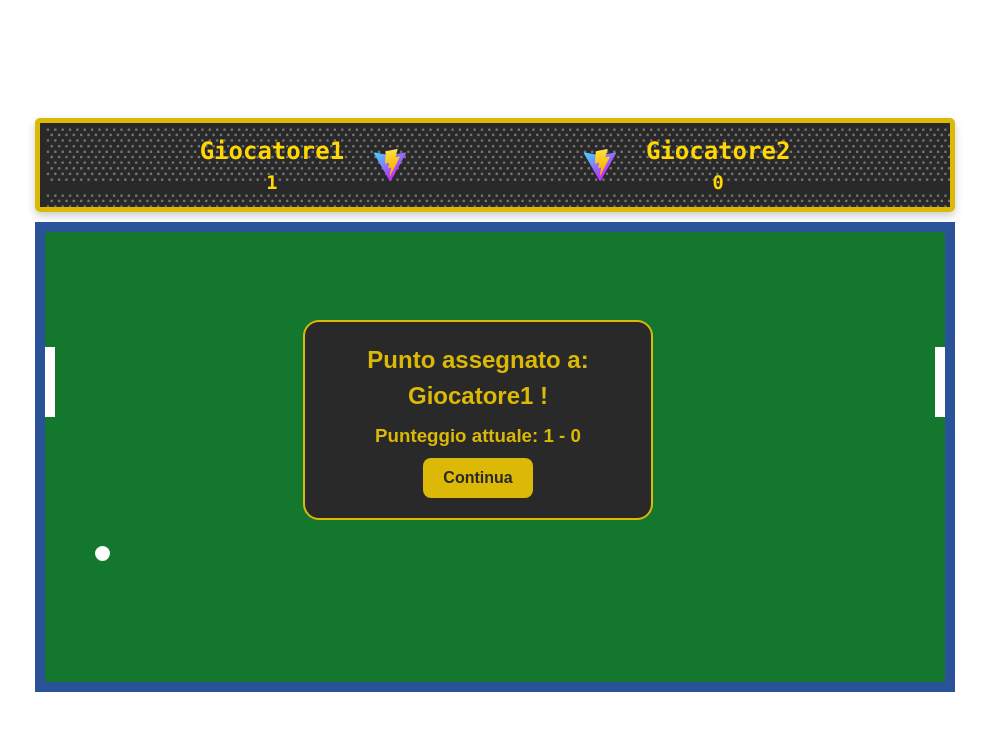
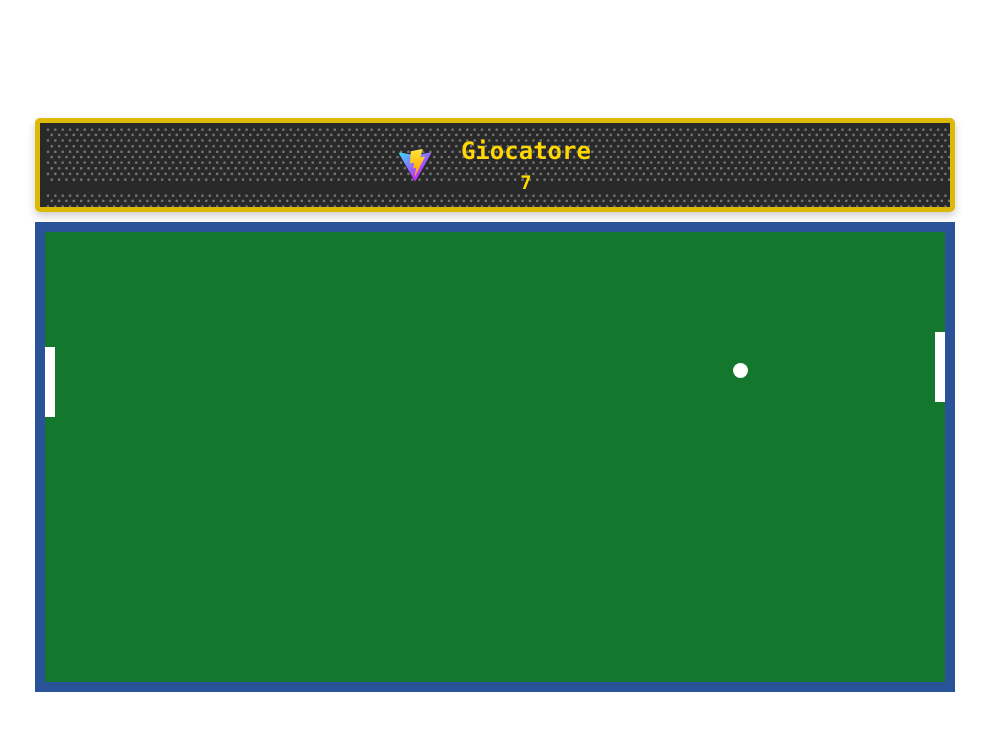
Before and after one commit to AndreaSergi/DevPlayground, a React (Vite) app in the folder devplayground/: page / in a window 1280 px wide. Shown: the top 730 px of the page, without its empty margins (145-1134 px from the left). Built offline with nearby package versions, Linux system fonts and the light colour scheme.

Commit message:
fix pop-up

```diff
--- a/devplayground/src/App.jsx
+++ b/devplayground/src/App.jsx
@@ -5,7 +5,7 @@ import { PingPongPVP } from './pingPong/PingPongPVP'
 
 function App() {
   return (
-    <PingPongPVP/>
+    <PingPongPVCOM/>
   )
 }
 
--- a/devplayground/src/pingPong/PingPongPVP.jsx
+++ b/devplayground/src/pingPong/PingPongPVP.jsx
@@ -195,7 +195,7 @@ export function PingPongPVP() {
         <div className="pop-up">
           <h2>Game Over!</h2>
           <h3>Vince : {goal}</h3>
-          <button onClick={() => { setCheck(true); setScore({ player: 0, opponent: 0 }); setCheckEndGame(false);}} className="btn-goal">Rivincita</button>
+          <button onClick={() => { setCheck(true); setScore({ player: 0, opponent: 0 }); setCheckEndGame(false);}} className="btn-pop-up">Rivincita</button>
           <button className="btn-pop-up">Menù Principale</button>
         </div>}
     </div>
--- a/devplayground/src/pingPong/pop-up.css
+++ b/devplayground/src/pingPong/pop-up.css
@@ -1,7 +1,7 @@
 .pop-up{
-    position: absolute;
-     left: 35vw;
-    top: 40vh;
+    position: relative;
+    left: 31%;
+    bottom: 350px;
     z-index: 100;
 
     width: 350px;
```
